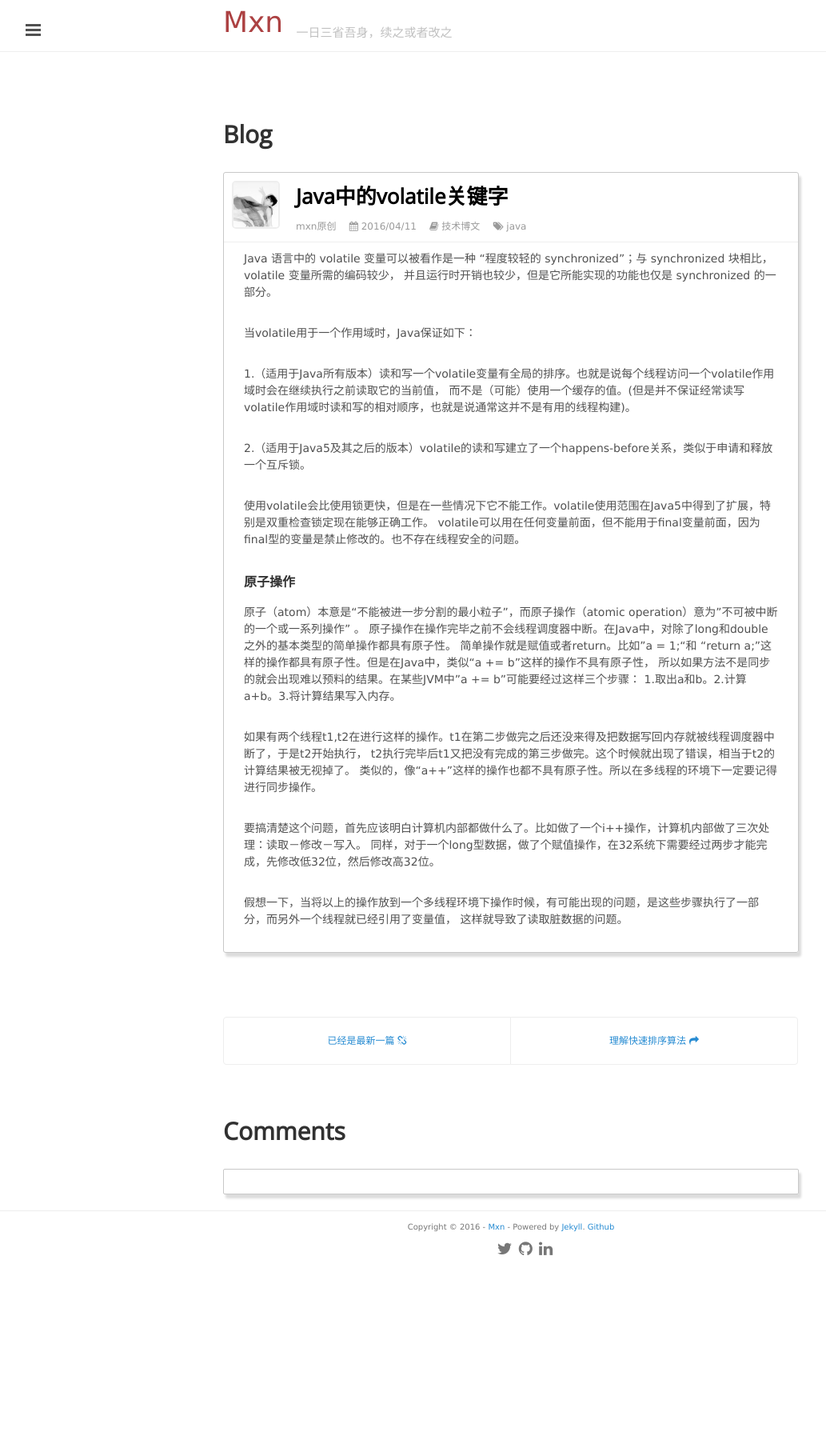
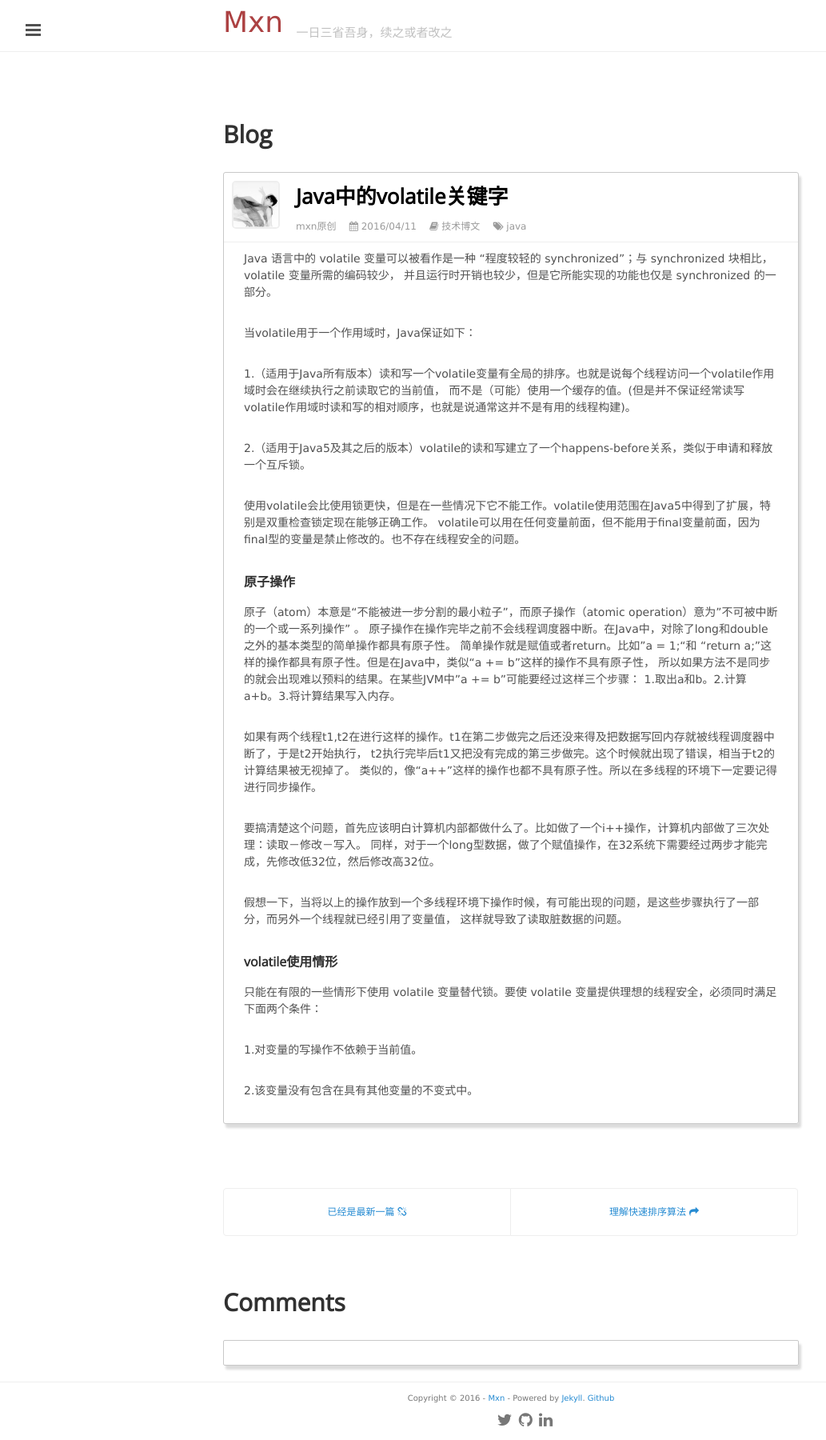
Before and after one commit to mxn21/mxn21.github.io, a Jekyll site: the page built from _posts/2016-4-11-Java中的volatile关键字.md, in a window 1280 px wide. Shown: the whole page at 80% size, without its empty margins (1-1034 px from the left). Built offline with Jekyll 4.4.1, drawn with Linux system fonts in a browser that asks for light colours; Markdown is read by kramdown in place of the engine named in the settings; comment, search, counter and statistics services are not loaded; before the commit the page ends 1586 px from its top, so only the background shows below that.

Commit message:
23243242

```diff
--- a/_posts/2016-4-11-Java中的volatile关键字.md
+++ b/_posts/2016-4-11-Java中的volatile关键字.md
@@ -36,3 +36,11 @@
 
 假想一下，当将以上的操作放到一个多线程环境下操作时候，有可能出现的问题，是这些步骤执行了一部分，而另外一个线程就已经引用了变量值，
 这样就导致了读取脏数据的问题。
+
+### volatile使用情形
+
+只能在有限的一些情形下使用 volatile 变量替代锁。要使 volatile 变量提供理想的线程安全，必须同时满足下面两个条件：
+
+1.对变量的写操作不依赖于当前值。
+
+2.该变量没有包含在具有其他变量的不变式中。
```
